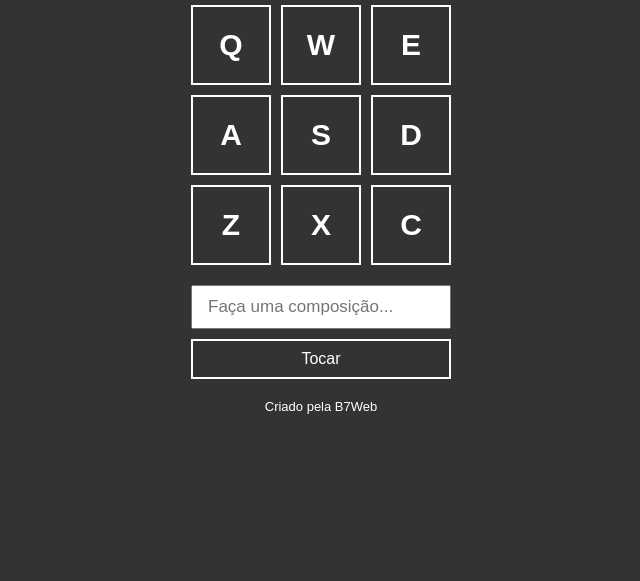
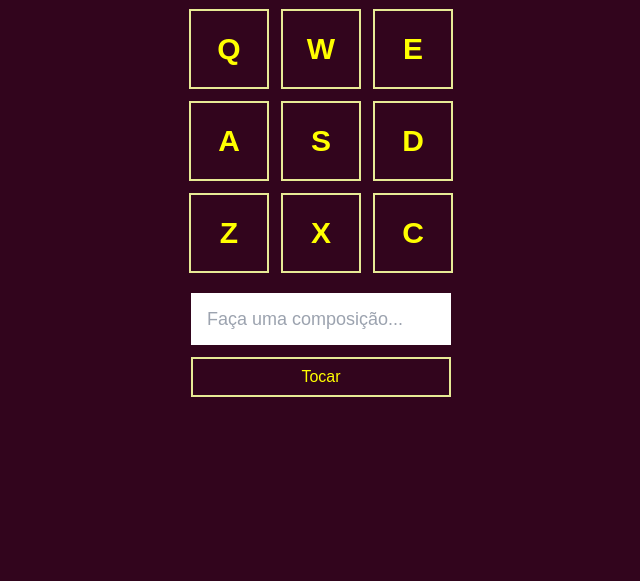
Before and after one commit to EyzRyder/Bateria, a website: page index.html in a window 1280 px wide. Shown: the part 219-800 px from the top of the page, without its empty margins (319-959 px from the left). Drawn offline with Linux system fonts and the light colour scheme.

Commit message:
initial commit

```diff
--- a/index.html
+++ b/index.html
@@ -5,7 +5,7 @@
     <meta http-equiv="X-UA-Compatible" content="IE=edge">
     <meta name="viewport" content="width=device-width, initial-scale=1.0">
     <title>Bateria</title>
-    <link rel="stylesheet" href="style.css" />
+    <link rel="stylesheet" href="output.css" />
 </head>
 <body>
     <h1>Bateria</h1>
@@ -28,8 +28,6 @@
         <button>Tocar</button>
     </div>
 
-    <footer>Criado pela B7Web</footer>
-
     <audio id="s_keyq" src="sounds/keyq.wav"></audio>
     <audio id="s_keyw" src="sounds/keyw.wav"></audio>
     <audio id="s_keye" src="sounds/keye.wav"></audio>
--- a/script.js
+++ b/script.js
@@ -3,7 +3,7 @@ document.body.addEventListener('keyup', (event) => {
     playSound(event.code.toLowerCase());
 });
 
-// leia o que é digitado , torna ela num arry e manda para playComposition
+// leia o que é digitado , torna ela num array e manda para playComposition
 document.querySelector('.composer button').addEventListener('click', () => {
     let song = document.querySelector('#input').value;
 
@@ -15,12 +15,12 @@ document.querySelector('.composer button').addEventListener('click', () => {
     console.log("Música", song);
 });
 
-//tocar sons e mudar a cor do butão em especifco
+//tocar sons e mudar a cor do Butão em especifico
 function playSound(sound) {
     let audioElement = document.querySelector(`#s_${sound}`);
     let keyElement = document.querySelector(`div[data-key="${sound}"]`)
     if (audioElement) {
-        audioElement.curentTime = 0;
+        audioElement.currentTime = 0;
         audioElement.play();
     }
     if (keyElement) {
--- a/style.css
+++ b/style.css
@@ -1,69 +1,40 @@
+@tailwind base;
+@tailwind components;
+@tailwind utilities;
+
 * {
-    margin: 0;
-    padding: 0;
-    box-sizing: border-box;
+    @apply m-0 p-0 box-border;
 }
+
 body {
-    display: flex;
-    min-height: 100vh;
-    justify-content: center;
-    align-items: center;
-    flex-direction: column;
-    background-color: #333;
-    font-family: Arial, Helvetica, sans-serif;
+    @apply bg-[#32051d] flex flex-col min-h-screen justify-center items-center font-[Arial,Helvetica,sans-serif];
 }
 
 h1 {
-    color: #FFF;
-    margin-bottom: 20px;
+    @apply text-[#d5c917] mb-5;
 }
+
 .keys {
-    display: grid;
+    @apply grid gap-3;
     grid-template-columns: repeat(3, 1fr);
-    gap: 10px;
 }
+
 .key {
-    width: 80px;
-    height: 80px;
-    border: 2px solid #FFF;
-    color: #FFF;
-    display: flex;
-    justify-content: center;
-    align-items: center;
-    font-size: 30px;
-    font-weight: bold;
+    @apply flex justify-center items-center w-20 h-20 border-2 border-solid text-[#FF0] border-[#e7ea95] text-3xl font-bold;
 }
+
 .key.active {
-    border: 2px solid #FF0;
-    color: #FF0;
+    @apply text-[#fff] border-2 border-solid border-[#fff];
 }
 
 .composer {
-    width: 260px;
-    margin-top: 20px;
-}
-.composer #input {
-    width: 100%;
-    outline: none;
-    font-size: 17px;
-    padding: 10px 15px;
-}
-.composer button {
-    width: 100%;
-    height: 40px;
-    background: none;
-    border: 2px solid #FFF;
-    color: #FFF;
-    font-size: 16px;
-    margin-top: 10px;
-    cursor: pointer;
-}
-.composer button:hover {
-    background-color: rgba(0, 0, 0, 0.2);
+    @apply w-[260px] mt-5;
 }
 
-footer {
-    margin-top: 20px;
-    color: #FFF;
-    font-size: 13px;
+.composer #input {
+    @apply w-full outline-none text-lg py-3 px-4;
 }
+
+.composer button {
+    @apply w-full h-10 bg-none border-2 border-solid text-[#FF0] border-[#e7ea95] text-base mt-3 cursor-pointer hover:bg-[#00000033] hover:text-[#fff] hover:border-[#fff];
+}
--- /dev/null
+++ b/tailwind.config.js
@@ -0,0 +1,7 @@
+module.exports = {
+  content: ["./src/**/*.{html,js}"],
+  theme: {
+    extend: {},
+  },
+  plugins: [],
+}
```
Also changed, not shown: package.json (added, +24 -0 lines), output.css (added), 2 other files.
